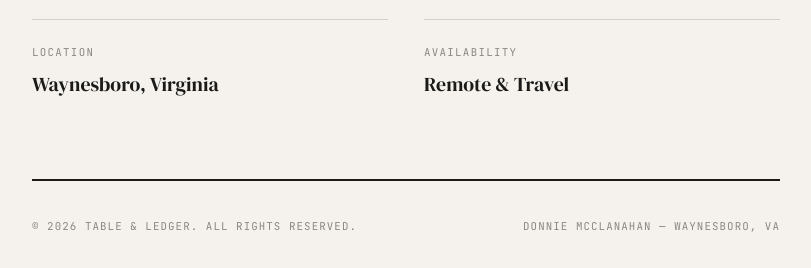
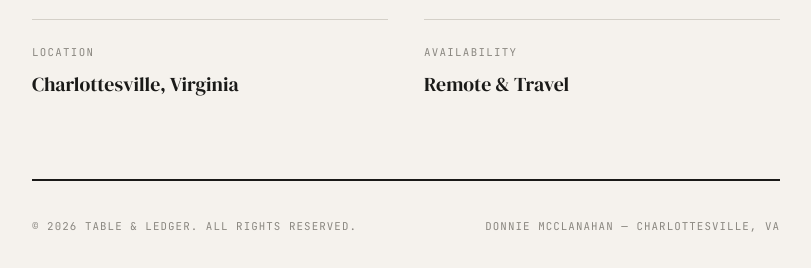
Before and after one commit to foodknoxville/tableandledger, a plain HTML site: page index.html in a window 1280 px wide. Shown: the part 3575-3843 px from the top of the page, without its empty margins (234-1045 px from the left). Drawn offline with nearby package versions, Linux system fonts and the light colour scheme.

Commit message:
Update index.html

```diff
--- a/index.html
+++ b/index.html
@@ -621,7 +621,7 @@
                 </div>
                 <div class="contact-method">
                     <div class="contact-type">Location</div>
-                    <a href="#">Waynesboro, Virginia</a>
+                    <a href="#">Charlottesville, Virginia</a>
                 </div>
                 <div class="contact-method">
                     <div class="contact-type">Availability</div>
@@ -633,7 +633,7 @@
         <!-- FOOTER -->
         <footer>
             <p>© 2026 Table & Ledger. All rights reserved.</p>
-            <p>Donnie McClanahan — Waynesboro, VA</p>
+            <p>Donnie McClanahan — Charlottesville, VA</p>
         </footer>
 
     </div>
```
